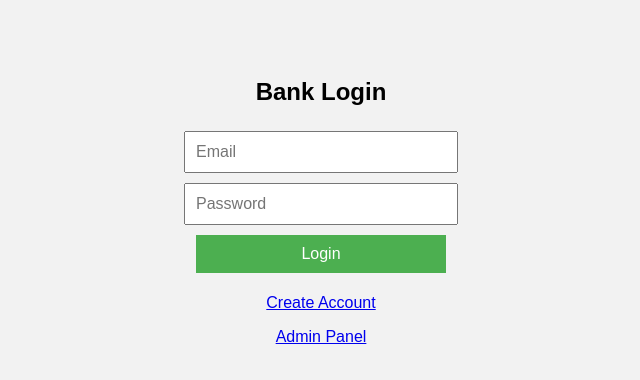
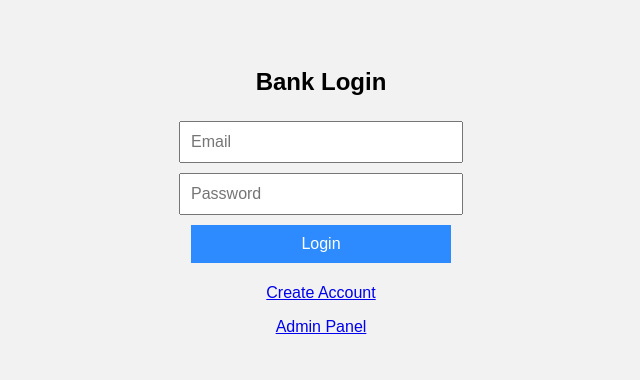
Before and after one commit to mangalam-king/bank-web, a plain HTML site: page index.html in a window 1280 px wide. Shown: the whole page, without its empty margins (319-959 px from the left). Drawn offline with Linux system fonts and the light colour scheme.

Commit message:
Update style.css

```diff
--- a/style.css
+++ b/style.css
@@ -2,23 +2,23 @@ body {
   font-family: Arial;
   background: #f2f2f2;
   text-align: center;
-  padding-top: 50px;
+  padding-top: 40px;
 }
 
 input, button {
   padding: 10px;
   margin: 5px;
-  width: 250px;
+  width: 260px;
   font-size: 16px;
 }
 
 button {
-  background: #4CAF50;
+  background: #2e8bff;
   color: white;
   border: none;
   cursor: pointer;
 }
 
 button:hover {
-  background: #45a049;
+  background: #1c6fe0;
 }
```
